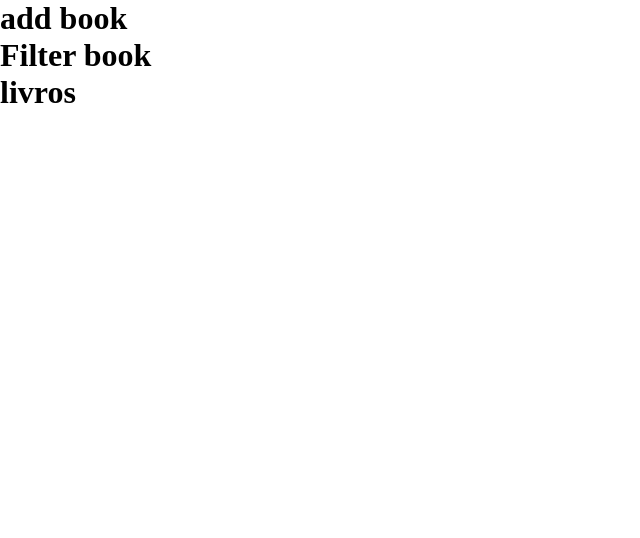
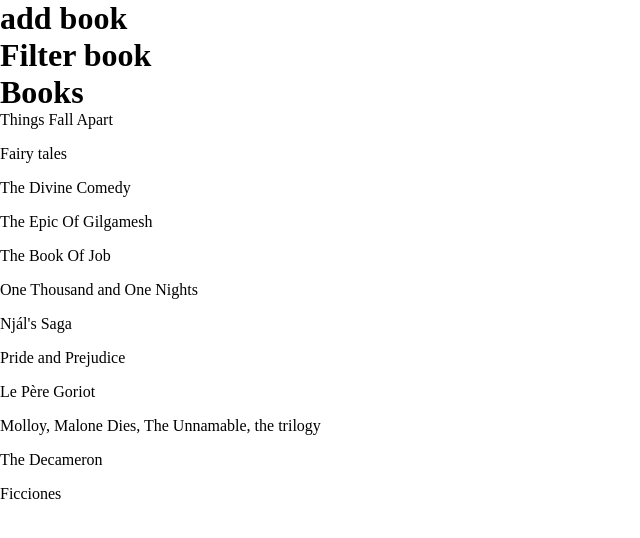
Before and after one commit to dev-rodrigues/livros.vue, a Vue app: page / in a window 1280 px wide. Shown: the top 538 px of the page, without its empty margins (0-640 px from the left). Built offline with nearby package versions, Linux system fonts and the light colour scheme.

Commit message:
exibindo lista de livros

```diff
--- a/src/components/Books.vue
+++ b/src/components/Books.vue
@@ -1,13 +1,37 @@
 <template>
-    <h1>livros</h1>
+    <div>
+        <div>
+            <h1>Books</h1>
+            <div class="books">
+                <div
+                    v-for="(book, index) in allBooks"
+                    class="book"
+                    v-bind:key="index">
+                    {{ book.title }}
+                </div>
+            </div>
+        </div>
+    </div>
 </template>
 
 <script>
+    import { mapGetters, mapActions } from 'vuex';
     export default {
-        name: "Books"
+        name: "Books",
+        methods: {
+            ...mapActions(['fetchBooks'])
+        },
+        computed: mapGetters(['allBooks']),
+        created() {
+            this.fetchBooks();
+        }
     }
 </script>
 
 <style scoped>
-
+    .books {
+        display: grid;
+        grid-template-columns: repeat(1, 1fr);
+        grid-gap: 1rem;
+    }
 </style>
```
